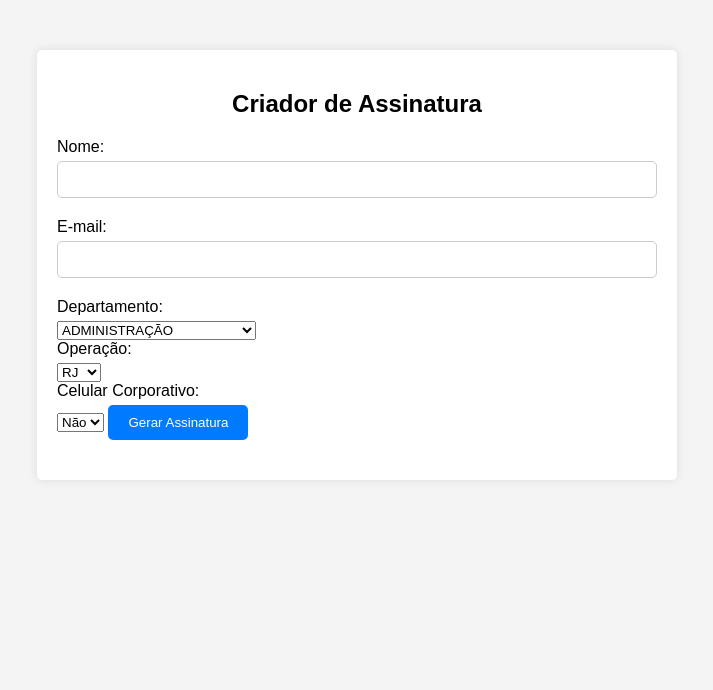
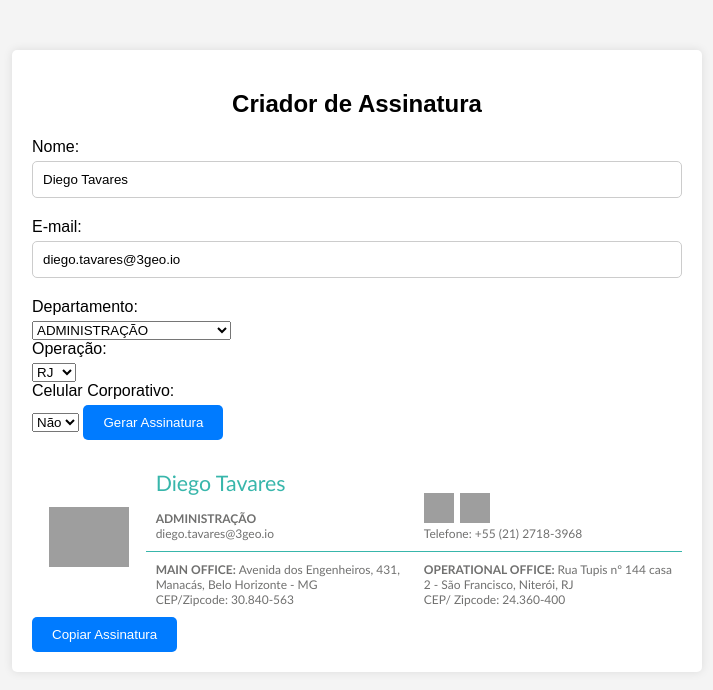
Before and after one commit to diego-tavares/sign-mail, a plain HTML site: page index.html in a window 1280 px wide. Shown: the whole page, without its empty margins (283-996 px from the left). Drawn offline with Linux system fonts and the light colour scheme; grey boxes are pictures that could not be loaded.

Commit message:
Add files via upload

```diff
--- a/index.html
+++ b/index.html
@@ -11,9 +11,9 @@
         <h2>Criador de Assinatura</h2>
         <form id="signatureForm">
             <label for="name">Nome:</label>
-            <input type="text" id="name" name="name" required>
+            <input type="text" id="name" name="name" placeholder="Nome e último sobrenome" required value="Diego Tavares">
             <label for="email">E-mail:</label>
-            <input type="email" id="email" name="email" required>
+            <input type="email" id="email" name="email" placeholder="seu.email@3geo.io" required value="diego.tavares@3geo.io">
             <label for="department">Departamento:</label>
 
             <select id="department" name="department">
--- a/script.js
+++ b/script.js
@@ -11,52 +11,49 @@ document.getElementById('signatureForm').addEventListener('submit', function(eve
     var operation = document.getElementById('operation').value; // Obter o valor selecionado da ListBox de Operação
 
     // Gerar a assinatura no padrão desejado
-    var logoWeb = '<img src="https://3geo.io/wordpress/wp-content/uploads/2024/02/website.png" alt="Website" style="width: 50px; height: 50px;"></img>'
+    var logoWeb = '&#160&#160<a href="https://3geo.io"><img src="https://3geo.io/wordpress/wp-content/uploads/2024/02/website.png" alt="Website" style="width: 30px; height: 30px;"></img></a>';
 
-    var logoLinkedin = '<a href="https://www.linkedin.com/company/3geo-consultoria-3geo-consulting/"><img src="https://3geo.io/wordpress/wp-content/uploads/2024/02/linkedin.png" alt="LinkedIn" style="width: 50px; height: 50px;"></a><br>'
+    var logoLinkedin = '<a href="https://www.linkedin.com/company/3geo-consultoria-3geo-consulting/"><img src="https://3geo.io/wordpress/wp-content/uploads/2024/02/linkedin.png" alt="LinkedIn" style="width: 30px; height: 30px;"></a>';
 
+    var mainOfficeInfo = 'Avenida dos Engenheiros, 431, Manacás, Belo Horizonte - MG<br>' +
+    'CEP/Zipcode:  30.840-563';
 
-    var mainOfficeInfo = 'Rua Tupis nº 144<br>' +
-                         'casa 2 - São Francisco, Niterói, RJ<br>' +
-                         'CEP/ Zipcode: 24.360-400';
-
-    var phone = 'Telefone: (21) 2718-3968'
+    var phone = 'Telefone: +55 (21) 2718-3968';
 
     var operationalOfficeInfo = ''; // Inicializar a variável para armazenar o valor exclusivo para operationalOffice
 
     // Tratar a resposta da ListBox de Operação e definir o valor exclusivo para operationalOffice
     switch (operation) {
         case 'RJ':
-            operationalOfficeInfo = 'Rua Tupis nº 144<br>' +
-                                     'casa 2 - São Francisco, Niterói, RJ<br>' +
+            operationalOfficeInfo = 'Rua Tupis nº 144 casa 2 - São Francisco, Niterói, RJ<br>' +
                                      'CEP/ Zipcode: 24.360-400';
             break;
         case 'MG':
-            operationalOfficeInfo = 'Rua Santinho Linhares, 34 - Hamilton, Itabira, MG<br>' +
+            operationalOfficeInfo = 'Rua Santinho Linhares, 34 -Hamilton, Itabira, MG<br>' +
                                      'CEP/ Zipcode: 35.900-383';
             break;
         case 'SP':
-            operationalOfficeInfo = 'Avenida dos Engenheiros, 431, Manacás, Belo Horizonte - MG<br>' +
-                                     'CEP/Zipcode:  30.840-563';
+            operationalOfficeInfo = 'Av. das Nações Unidas, 14261, Torre B, São Paulo/SP<br>' +
+                                     'CEP/Zipcode:  04.730-090';
             break;
     }
 
     // Inclui o número do celular corporativo, se aplicável
     var corporatePhoneInfo = '';
     if (corporatePhone === 'true') {
-        corporatePhoneInfo = 'Cel: (' + corporatePhoneDDD + ') ' + corporatePhoneNumber + '<br>';
+        corporatePhoneInfo = 'Cel: +55 (' + corporatePhoneDDD + ') ' + corporatePhoneNumber + '<br>';
     }
 
     // Preencher as células da tabela com as informações
     var signature = '<table style="font-family: Calibri; font-size: 9pt;">' +
                     '<tr>' +
-                    '<td class="coluna1" rowspan="2" style="text-align: center;"><img src="https://3geo.io/wordpress/wp-content/uploads/2023/09/Logo_horizontal-sem-fundo.png" alt="Logo" style="width: 220px; height: 96px;"></td>' +
-                        '<td>' + '<div class="name16">' + name + '</div><br>' + department + '<br>' + email + '</td>' +
-                        '<td><div style="display: flex; align-items: center;">' + logoLinkedin + logoWeb + '</div>' + corporatePhoneInfo + phone + '</td>' +
+                    '<td class="coluna1" rowspan="2" style="text-align: center;"><img src="https://3geo.io/wordpress/wp-content/uploads/2023/09/Logo_horizontal-sem-fundo.png" alt="Logo" style="width: 190; height: 60px;"></td>' +
+                        '<td style="vertical-align: top; max-width: 216px"><div class="name16">' + name + '</div><br><div style="vertical-align: bottom;"><strong>' + department + '</strong><br>' + email + '</div></td>' +
+                        '<td style="vertical-align: bottom; max-width: 216px"><div class="toTop" style="display: flex; align-items: center;">' + logoLinkedin + logoWeb + '</div>'+ '<div class="toBottom">' + corporatePhoneInfo + phone + '</div></td>' +
                     '</tr>' +
                     '<tr>' +
-                        '<td><strong>MAIN OFFICE: </strong>' + mainOfficeInfo + '</td>' +
-                        '<td><strong>OPERATIONAL OFFICE: <strong>' + operationalOfficeInfo + '</td>' +
+                        '<td style="max-width: 216px;"><strong>MAIN OFFICE: </strong>' + mainOfficeInfo + '</td>' +
+                        '<td style="max-width: 216px;"><strong>OPERATIONAL OFFICE: </strong>' + operationalOfficeInfo + '</td>' +
                     '</tr>' +
                 '</table>';
 
@@ -124,3 +121,11 @@ document.getElementById('copyButton').addEventListener('click', function() {
     window.getSelection().removeAllRanges();
     alert('Assinatura copiada para a área de transferência!');
 });
+
+
+
+// Adicione este código dentro da função de carregamento da página
+window.addEventListener('DOMContentLoaded', (event) => {
+    // Simula um clique no botão "Gerar assinatura"
+    document.querySelector('#signatureForm button[type="submit"]').click();
+});
--- a/styles.css
+++ b/styles.css
@@ -6,7 +6,7 @@ body {
 }
 
 .container {
-    max-width: 600px;
+    max-width: 650px;
     margin: 50px auto;
     padding: 20px;
     background-color: #fff;
@@ -52,12 +52,12 @@ button:hover {
 
 
 #signatureOutput table {
-    width: 100%;
+    width: 650px;
     border-collapse: collapse;
 }
 
 #signatureOutput table tr:nth-child(2) td {
-    border-top: 2px solid black; /* Adiciona uma borda preta apenas na linha entre a linha 1 e linha 2 */
+    border-top: 0.5pt solid #38B6AB; /* Adiciona uma borda preta apenas na linha entre a linha 1 e linha 2 */
 }
 
 #signatureOutput table td {
@@ -70,4 +70,13 @@ button:hover {
 
 .name16 {
     font-size: 16pt;
+    color: #38B6AB;
 }
+
+.toTop {
+    vertical-align: bottom !important;
+}
+
+td {
+    color: #70706f;
+}
```
